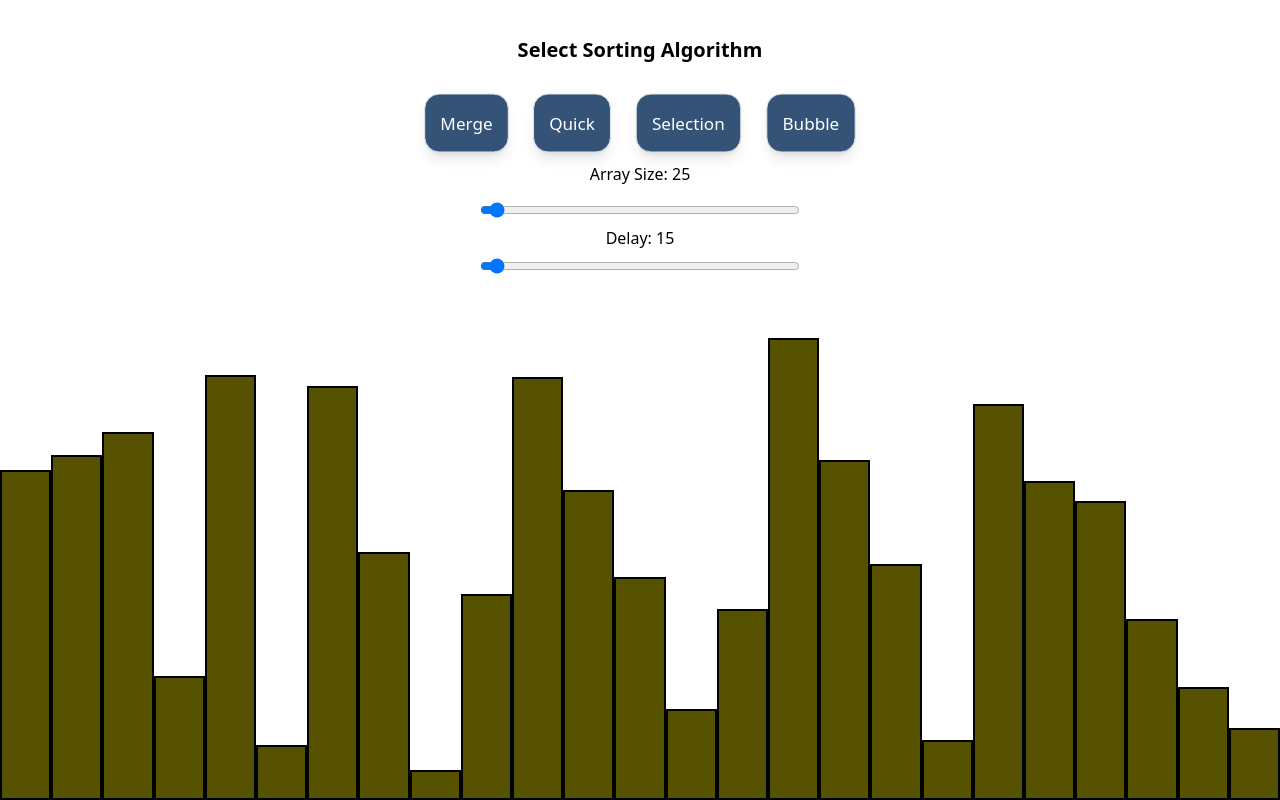
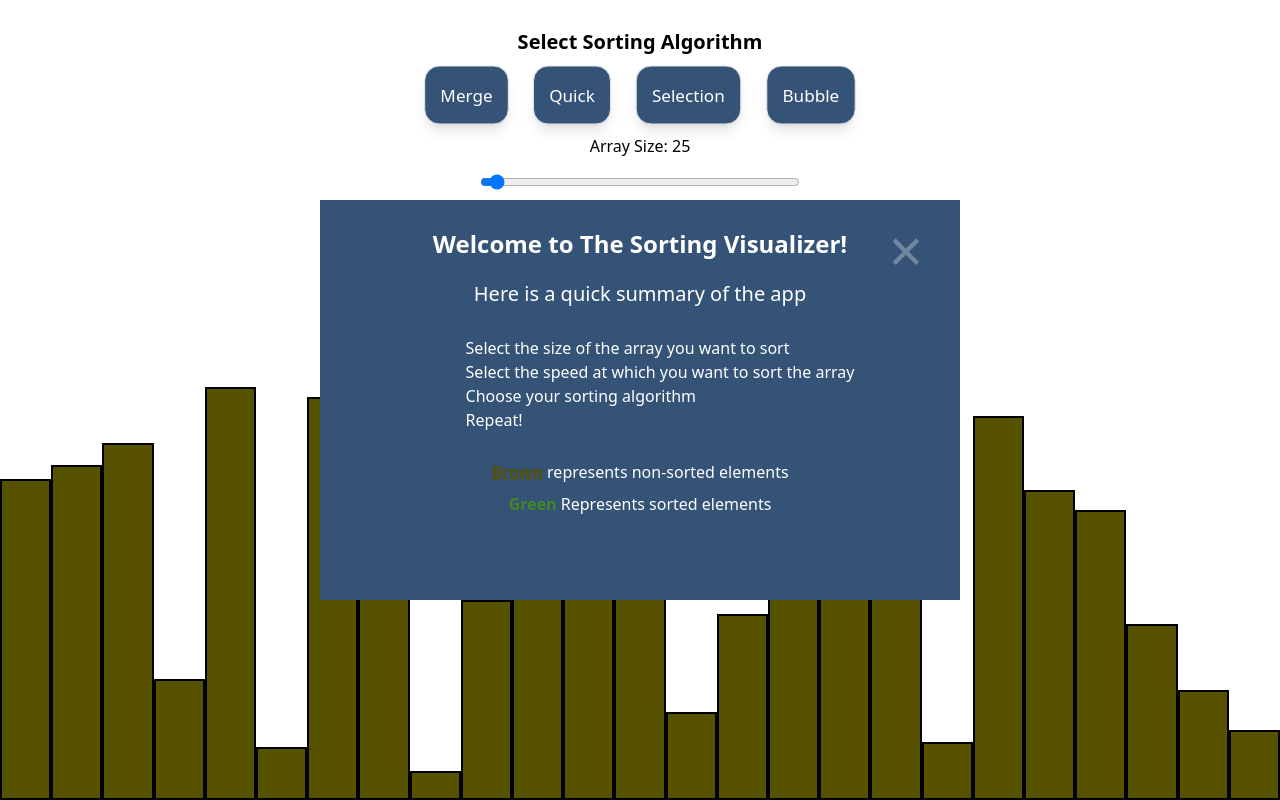
Before and after one commit to kostij15/sorting_visualizer, a React (Vite) app: page / in a window 1280 px wide. Built offline with nearby package versions, Linux system fonts and the light colour scheme.

Commit message:
adding header, fixing modal, updating  modal button with styling

```diff
--- a/src/App.tsx
+++ b/src/App.tsx
@@ -2,10 +2,13 @@ import { useState, useCallback } from "react";
 import Navbar from "./components/Navbar";
 import { createRandomArray } from "./utils/createRandomArray";
 import VisualizationSection from "./components/VisualizationSection";
+import Modal from "./components/Modal";
+import Header from "./components/Header";
 
 function App() {
   const [algorithmSelected, setAlgorithmSelected] = useState("");
   const [randomNumberArray, setRandomNumberArray] = useState<number[]>([]);
+  const [isModalOpen, setIsModalOpen] = useState<boolean>(true);
 
   const runAlgorithmSelected = useCallback(
     (algorithmName: string) => {
@@ -42,6 +45,18 @@ function App() {
 
   return (
     <>
+      <div className="h-[7%]">
+        <Header
+          algorithmSelected={algorithmSelected}
+          isOpen={isModalOpen}
+          setIsOpen={setIsModalOpen}
+        />
+        <Modal
+          isOpen={isModalOpen}
+          setIsOpen={setIsModalOpen}
+          onClose={() => setIsModalOpen(false)}
+        />
+      </div>
       <Navbar
         algorithmSelected={algorithmSelected}
         runAlgorithmSelected={runAlgorithmSelected}
--- /dev/null
+++ b/src/components/Header.tsx
@@ -0,0 +1,23 @@
+import React from "react";
+import ModalButton from "./ModalButton";
+
+type Props = {
+  algorithmSelected: string;
+  isOpen: boolean;
+  setIsOpen: (open: boolean) => void;
+};
+
+export default function Header({
+  algorithmSelected,
+  isOpen,
+  setIsOpen,
+}: Props) {
+  return (
+    <div className="flex flex-row justify-center items-center py-2">
+      <h1 className="py-5 font-bold text-xl">
+        {algorithmSelected ? algorithmSelected : "Select Sorting Algorithm"}
+      </h1>
+      <ModalButton isOpen={isOpen} setIsOpen={setIsOpen} />
+    </div>
+  );
+}
--- /dev/null
+++ b/src/components/Modal.tsx
@@ -0,0 +1,56 @@
+type ModalProps = {
+  isOpen: boolean;
+  setIsOpen: (open: boolean) => void;
+  onClose: () => void;
+};
+
+function Modal({ isOpen, setIsOpen, onClose }: ModalProps) {
+  if (!isOpen) return null;
+  return (
+    <aside className="absolute flex justify-center text-center px-20  py-2 after:top-1/2 left-1/2 -translate-x-1/2 -translate-y-1/2 right-0 bottom-0 w-[50%] max-w-3/4 h-[50%] border-solid border-black bg-primary-color-200 text-white overflow-y-scroll z-10000">
+      <button
+        className="absolute top-5 right-8 w-11 h-11 cursor-pointer opacity-30 text-6xl"
+        onClick={onClose}
+      >
+        &times;
+      </button>
+      <div>
+        <header>
+          <h1 className="pt-5 text-2xl font-semibold">
+            Welcome to The Sorting Visualizer!
+          </h1>
+        </header>
+        <h2 className="pt-5 text-xl">Here is a quick summary of the app</h2>
+        <ol className="py-7 text-md text-left indent-10">
+          <li>Select the size of the array you want to sort</li>
+          <li>Select the speed at which you want to sort the array</li>
+          <li>Choose your sorting algorithm</li>
+          <li>Repeat!</li>
+        </ol>
+
+        <section>
+          <ul>
+            <li className="h-8 border-black p-0 m-0">
+              <p>
+                <span className="text-visualization-color-400 underline font-bold">
+                  Brown
+                </span>{" "}
+                represents non-sorted elements
+              </p>
+            </li>
+            <li className="h-8 border-black p-0 m-0">
+              <p>
+                <span className="text-sorted-bar-color-color font-bold">
+                  Green
+                </span>{" "}
+                Represents sorted elements
+              </p>
+            </li>
+          </ul>
+        </section>
+      </div>
+    </aside>
+  );
+}
+
+export default Modal;
--- /dev/null
+++ b/src/components/ModalButton.tsx
@@ -0,0 +1,16 @@
+import React from "react";
+
+type ModalButtonProps = {
+  isOpen: boolean;
+  setIsOpen: (open: boolean) => void;
+};
+
+function ModalButton({ isOpen, setIsOpen }: ModalButtonProps) {
+  return (
+    <div>
+      {isOpen ? "" : <button onClick={() => setIsOpen(!isOpen)}>🔎</button>}
+    </div>
+  );
+}
+
+export default ModalButton;
--- a/src/components/Navbar.tsx
+++ b/src/components/Navbar.tsx
@@ -35,12 +35,7 @@ export default function Navbar({
   }, [settings.arrayLength]);
 
   return (
-    <nav className="flex flex-col h-[30%] w-screen py-2">
-      <div className="py-2">
-        <h1 className="flex w-full justify-center py-5 font-bold text-xl">
-          {algorithmSelected ? algorithmSelected : "Select Sorting Algorithm"}
-        </h1>
-      </div>
+    <nav className="flex flex-col h-[25%] w-screen py-2">
       <div className="flex items-center justify-center w-full gap-5">
         <SortButton
           runAlgorithmSelected={runAlgorithmSelected}
--- a/src/components/VisualizationSection.tsx
+++ b/src/components/VisualizationSection.tsx
@@ -4,7 +4,7 @@ type Props = {
 
 export default function VisualizationSection({ numbersArray }: Props) {
   return (
-    <main className="flex w-full h-[70%] items-end">
+    <main className="flex w-full h-[68%] items-end">
       {numbersArray.map((num, index) => {
         return (
           <div
--- a/src/index.css
+++ b/src/index.css
@@ -4,7 +4,6 @@
 
 html,
 body,
-#root,
-#root > div {
+#root {
   height: 100%;
 }
--- a/tailwind.config.js
+++ b/tailwind.config.js
@@ -3,6 +3,7 @@ export default {
   content: ["./index.html", "./src/**/*.{js,ts,jsx,tsx}"],
   theme: {
     extend: {
+      animation: {},
       colors: {
         "primary-color": {
           100: "#8094a9",
@@ -21,12 +22,16 @@ export default {
           400: "#565200",
           900: "#565200",
         },
+        "sorted-bar-color": {
+          color: "rgb(68, 136, 34)",
+        },
 
         "visualization-color-dark": {
           100: "#dcdeff",
           200: "#cbcdff",
           400: "#a9adff",
         },
+
         "sort-button-color": {
           100: "#a881af",
         },
```
Also changed, not shown: src/main.tsx (+7 -7 lines).
